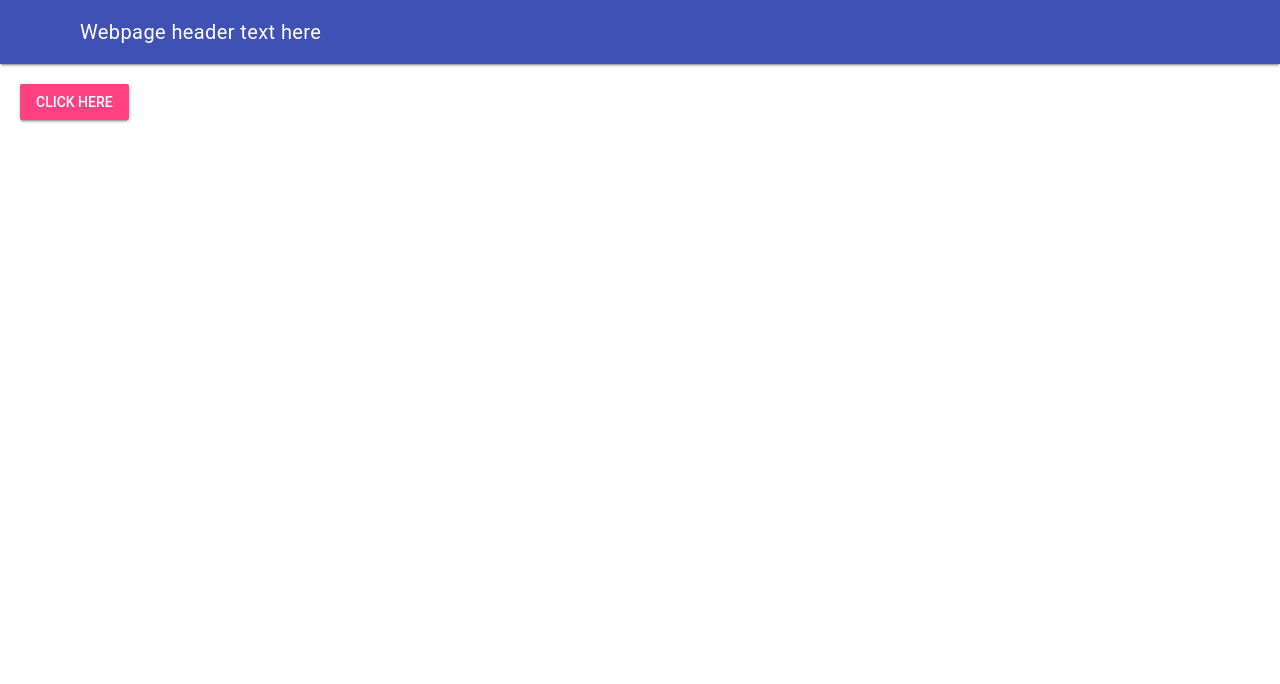
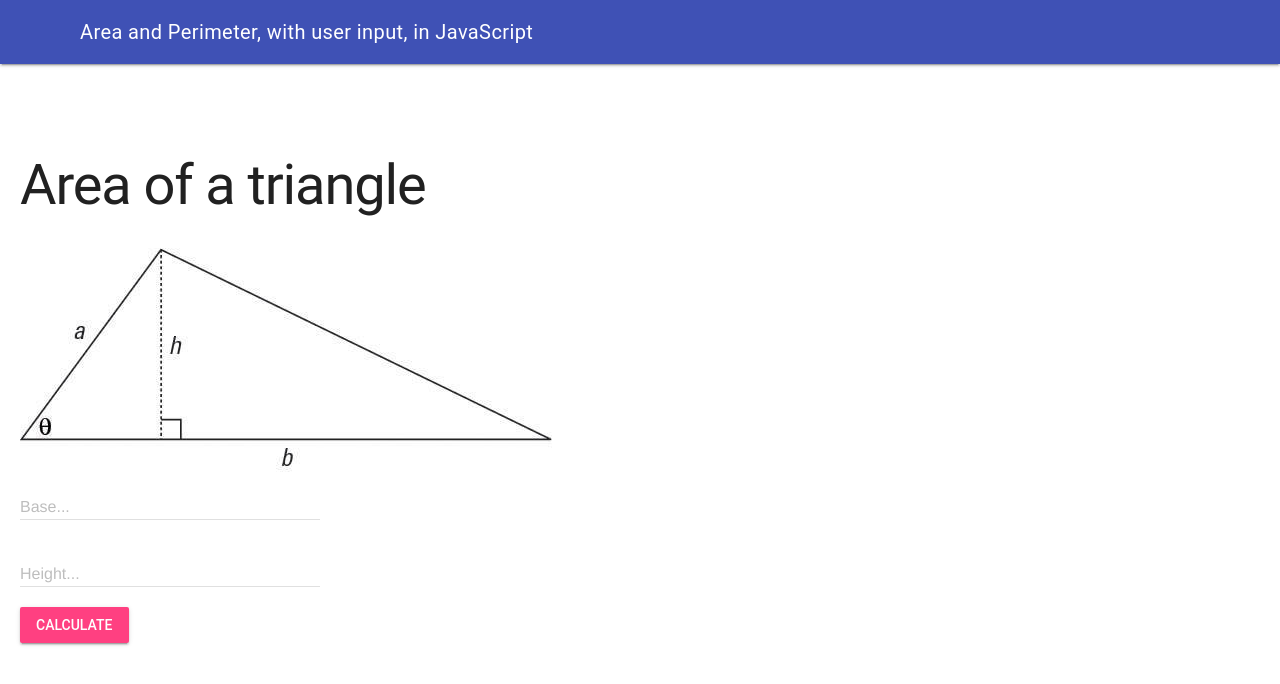
Before and after one commit to MT-Aiden/ICS2O-UNIT2-04-HTML, a plain HTML site: page index.html in a window 1280 px wide. Drawn offline with nearby package versions, Linux system fonts and the light colour scheme.

Commit message:
git hub actions are weirld

```diff
--- a/index.html
+++ b/index.html
@@ -1,6 +1,6 @@
 
 <!DOCTYPE html>
-<!-- ICS2O-Unit2-03 -->
+<!-- ICS2O-Unit2-04 Area and Perimeter, with user input, in JavaScript -->
 <html lang="en-ca">
   <head>
     <meta charset="utf-8" />
@@ -21,7 +21,7 @@
       href="https://code.getmdl.io/1.3.0/material.indigo-pink.min.css"
     />
     <link rel="stylesheet" href="./css/style.css">
-    <title>Title Here</title>
+    <title>Area and Perimeter, with user input, in JavaScript</title>
   </head>
   <body>
     <script defer src="https://code.getmdl.io/1.3.0/material.min.js"></script>
@@ -29,13 +29,32 @@
     <div class = "mdl-layout mdl-js-layout mdl-layout--fixed-header">
       <header class = "mdl-layout__header">
         <div class = "mdl-layout__header-row">
-          <span class = "mdl-layout-title">Webpage header text here</span>
+          <span class = "mdl-layout-title">Area and Perimeter, with user input, in JavaScript</span>
         </div>
       </header>
       <main class = "mdl-layout__content">
+        <br>
+        <br>
+        <h1>Area of a triangle</h1>
+        <img src="area of a triangle.jpg" alt="Triangle picture">
+            <!-- Simple Textfield -->
+    <form action="#">
+      <div class="mdl-textfield mdl-js-textfield">
+        <input class="mdl-textfield__input" type="text" id="sample1">
+        <label class="mdl-textfield__label" for="sample1">Base...</label>
+      </div>
+    </form>
+            <!-- Numeric Textfield -->
+    <form action="#">
+      <div class="mdl-textfield mdl-js-textfield">
+        <input class="mdl-textfield__input" type="text" pattern="-?[0-9]*(\.[0-9]+)?" id="sample2">
+        <label class="mdl-textfield__label" for="sample2">Height...</label>
+        <span class="mdl-textfield__error">Input is not a number!</span>
+      </div>
+    </form>
         <!-- Raised button with ripple -->
         <button class="mdl-button mdl-js-button mdl-button--raised mdl-js-ripple-effect mdl-button--accent" onclick="myButtonClicked()">
-          Click here
+          Calculate
         </button>
         <!-- basic text -->
         <div id="hello-world"></div>
```
Also changed, not shown: .images/area of a triangle.jpg (added), area of a triangle.jpg (added).
